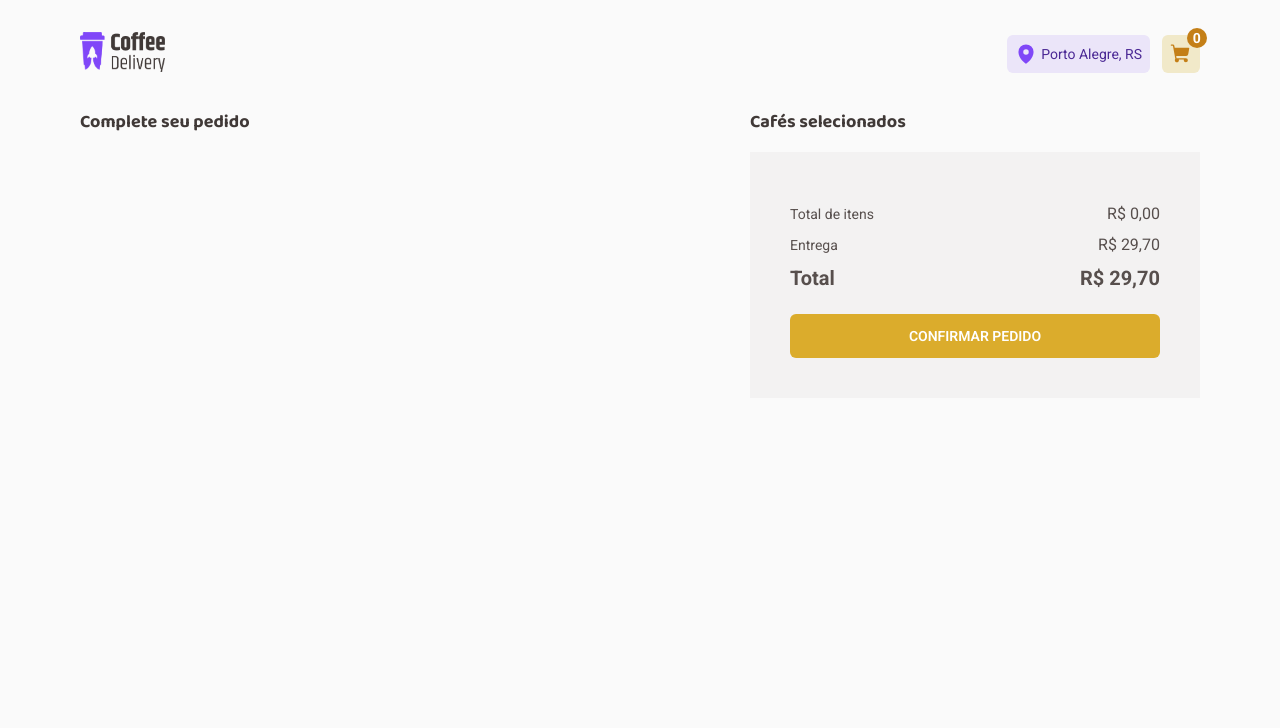
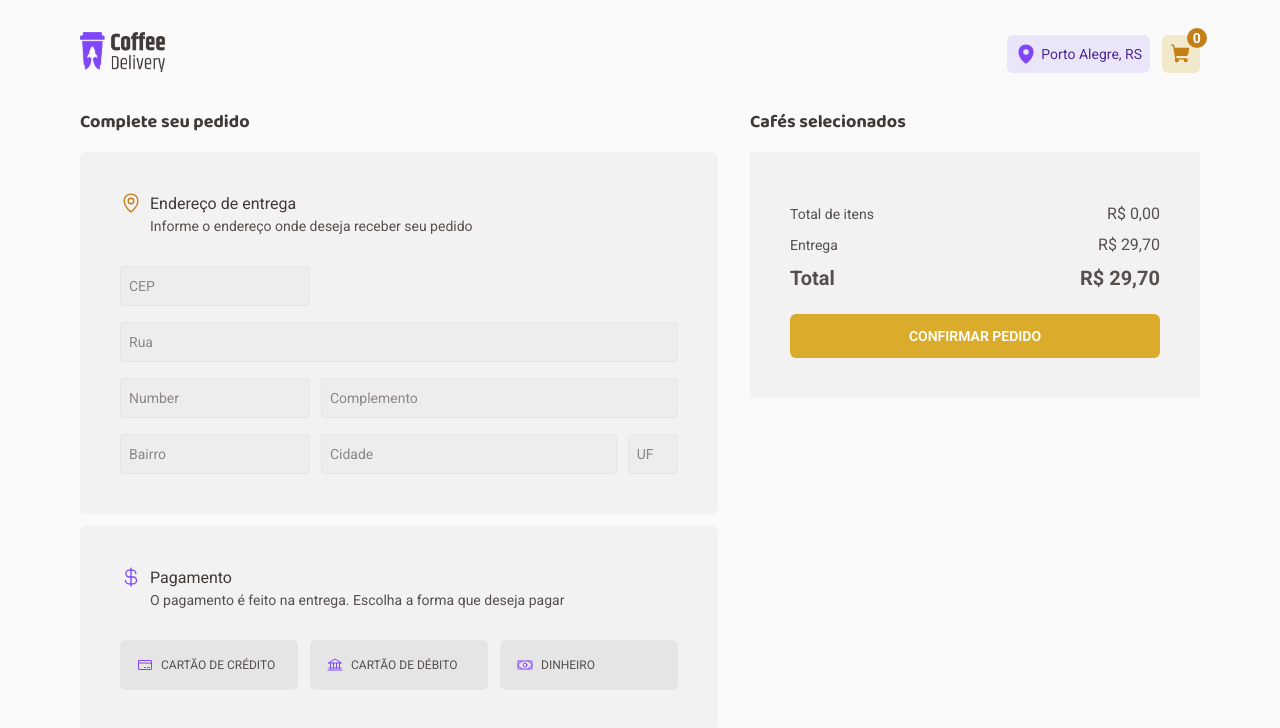
Before and after one commit to euhenriqueferreira/coffee-delivery, a React (Vite) app: page /checkout in a window 1280 px wide. Shown: the top 728 px of the page. Built offline with nearby package versions, Linux system fonts and the light colour scheme.

Commit message:
Selecting payment method

```diff
--- a/src/contexts/CoffeesContext.tsx
+++ b/src/contexts/CoffeesContext.tsx
@@ -19,8 +19,10 @@ export interface Coffee {
 interface CoffeesContextType {
     coffees: Coffee[],
     coffeesInCart: Coffee[],
+    paymentMethod: string,
+    setPaymentMethod: Dispatch<React.SetStateAction<string>>
     setCoffeesInCart: Dispatch<SetStateAction<Coffee[]>>,
-    formatPrice: (value: number) => string
+    formatPrice: (value: number) => string,
 }
 
 export const CoffeesContext = createContext({} as CoffeesContextType);
@@ -33,12 +35,22 @@ export function CoffeesContextProvider({ children }: CoffeesContextProviderProps
     const [coffees, setCoffees] = useState<Coffee[]>(CoffeeListData)
     const [coffeesInCart, setCoffeesInCart] = useState<Coffee[]>([])
 
+    const [paymentMethod, setPaymentMethod] = useState<string>('')
+
     function formatPrice(value: number): string {
         return value.toFixed(2).replace('.', ',')
     }
 
     return (
-        <CoffeesContext.Provider value={{ coffees, coffeesInCart, setCoffeesInCart, formatPrice }}>
+        <CoffeesContext.Provider
+            value={{
+                coffees,
+                coffeesInCart,
+                paymentMethod,
+                setPaymentMethod,
+                setCoffeesInCart,
+                formatPrice
+            }}>
             {children}
         </CoffeesContext.Provider>
     )
--- /dev/null
+++ b/src/pages/Checkout/components/CartWrapper/index.tsx
@@ -0,0 +1,56 @@
+import { useContext } from "react"
+import { CoffeeItem } from "../../../../components/CoffeeItem"
+import { CoffeesContext } from "../../../../contexts/CoffeesContext"
+import { CartContainer } from "./styles"
+
+export function CartWrapper() {
+    const { coffeesInCart, formatPrice } = useContext(CoffeesContext)
+
+    const sumItemsPrice = coffeesInCart.reduce((sumPrice, coffeeItem) => sumPrice + (coffeeItem.coffeePrice * coffeeItem.coffeeQuantity), 0)
+    const totalItemsPriceFormatted = formatPrice(sumItemsPrice)
+
+    const deliveryPrice = 29.70
+    const deliveryPriceFormatted = formatPrice(deliveryPrice)
+
+    const orderTotalPrice = sumItemsPrice + deliveryPrice
+    const orderTotalPriceFormatted = formatPrice(orderTotalPrice)
+
+
+    return (
+        <aside>
+            <h2>Cafés selecionados</h2>
+            <CartContainer>
+                <ul>
+                    {coffeesInCart.map((coffee) => {
+                        return (
+                            <>
+                                <CoffeeItem key={coffee.id} coffee={coffee} isItOnShoppingCart />
+                                <div className="divisor"></div>
+                            </>
+                        )
+                    })}
+                </ul>
+
+                <footer className="footer">
+                    <div>
+                        <span>Total de itens</span>
+                        <span>R$ {totalItemsPriceFormatted}</span>
+                    </div>
+                    <div>
+                        <span>Entrega</span>
+                        <span>R$ {deliveryPriceFormatted}</span>
+                    </div>
+                    <div>
+                        <span>Total</span>
+                        <span>R$ {orderTotalPriceFormatted}</span>
+                    </div>
+
+                    <button className="confirm">
+                        Confirmar pedido
+                    </button>
+                </footer>
+            </CartContainer>
+
+        </aside>
+    )
+}
--- /dev/null
+++ b/src/pages/Checkout/components/CartWrapper/styles.ts
@@ -0,0 +1,63 @@
+import styled from "styled-components";
+
+export const CartContainer = styled.div`
+    background-color: ${props => props.theme["base-card"]};
+    padding: 2.5rem;
+
+    ul{
+        .divisor{
+            margin: 1.5rem 0;
+            width: 100%;
+            height: 1px;
+            background-color: ${props => props.theme["base-button"]};
+        }
+    }
+
+    footer.footer{
+        div{
+            display: flex;
+            align-items: center;
+            justify-content: space-between;
+
+            margin-top: 0.75rem;
+
+            span{
+                color: ${props => props.theme["base-text"]};
+            }
+
+            span:first-child{
+                font-size: 0.875rem;
+            }
+
+            span:last-child{
+                font-size: 1rem;
+            }
+        }
+
+        div:last-of-type{
+            span{
+                font-size: 1.25rem;
+                font-weight: 700;
+            }
+        }
+
+        button.confirm{
+            margin-top: 1.5rem;
+
+            font-size: 0.875rem;
+            color: ${props => props.theme.white};
+            font-weight: 600;
+            text-transform: uppercase;
+
+            background-color: ${props => props.theme["yellow"]};
+
+            border: 0;
+            border-radius: 6px;
+
+            width: 100%;
+            height: 2.75rem;
+
+            cursor: pointer;
+        }
+    }
+`
--- /dev/null
+++ b/src/pages/Checkout/components/PaymentForm/index.tsx
@@ -0,0 +1,50 @@
+import { Bank, CreditCard, CurrencyDollar, Money } from "phosphor-react";
+import { useContext } from "react";
+import { CoffeesContext } from "../../../../contexts/CoffeesContext";
+import { PaymentFormContainer } from "./styles";
+
+export function PaymentForm() {
+    const { paymentMethod, setPaymentMethod } = useContext(CoffeesContext)
+
+    function handlePaymentMethodSelect(method: string) {
+        setPaymentMethod(method)
+    }
+
+    return (
+        <PaymentFormContainer>
+            <header>
+                <h3>
+                    <CurrencyDollar size={22} />
+                    Pagamento
+                </h3>
+                <p>O pagamento é feito na entrega. Escolha a forma que deseja pagar</p>
+            </header>
+
+            <footer>
+                <button
+                    className={`${paymentMethod === 'Cartão de crédito' && 'active'}`}
+                    onClick={() => handlePaymentMethodSelect('Cartão de crédito')}
+                >
+                    <CreditCard size={16} />
+                    Cartão de crédito
+                </button>
+
+                <button
+                    className={`${paymentMethod === 'Cartão de débito' && 'active'}`}
+                    onClick={() => handlePaymentMethodSelect('Cartão de débito')}
+                >
+                    <Bank size={16} />
+                    Cartão de débito
+                </button>
+
+                <button
+                    className={`${paymentMethod === 'Dinheiro' && 'active'}`}
+                    onClick={() => handlePaymentMethodSelect('Dinheiro')}
+                >
+                    <Money size={16} />
+                    Dinheiro
+                </button>
+            </footer>
+        </PaymentFormContainer>
+    )
+}
--- /dev/null
+++ b/src/pages/Checkout/components/PaymentForm/styles.ts
@@ -0,0 +1,65 @@
+import styled from "styled-components";
+
+export const PaymentFormContainer = styled.div`
+    width: 100%;
+    padding: 2.5rem;
+
+    background-color: ${props => props.theme["base-card"]};
+
+    border-radius: 6px;
+
+    margin-top: 0.75rem;
+
+    header{
+        h3{
+            svg{
+                color: ${props => props.theme["purple"]};
+            }
+        }
+    }
+
+    footer{
+        display: grid;
+        grid-template-columns: repeat(3, 1fr);
+        gap: 0.75rem;
+
+        button{
+            display: flex;
+            align-items: center;
+            gap: 0.5rem;
+
+            background-color: ${props => props.theme["base-button"]};
+
+            border: 1px solid transparent;
+            border-radius: 6px;
+
+            padding: 1rem;
+
+            font-size: 0.75rem;
+            color: ${props => props.theme["base-text"]};
+            text-transform: uppercase;
+            font-weight: 400;
+
+            cursor: pointer;
+
+            transition: background-color .2s, border .2s;
+
+            svg{
+                color: ${props => props.theme.purple};
+            }
+
+            &:hover{
+                background-color: ${props => props.theme["base-hover"]};
+            }
+
+            &:focus{
+                box-shadow: 0 0 0 2px ${props => props.theme.purple};
+            }
+
+            &.active{
+                background-color: ${props => props.theme["purple-light"]};
+                border-color: ${props => props.theme.purple};
+            }
+        }
+    }
+`
--- a/src/pages/Checkout/index.tsx
+++ b/src/pages/Checkout/index.tsx
@@ -1,60 +1,58 @@
-import { useContext } from "react";
-import { CoffeeItem } from "../../components/CoffeeItem";
-import { CoffeesContext } from "../../contexts/CoffeesContext";
-import { CartContainer, CheckoutContainer } from "./styles";
+import { MapPin } from "phosphor-react";
+import { CartWrapper } from "./components/CartWrapper";
+import { PaymentForm } from "./components/PaymentForm";
+import { AddressFormContainer, CheckoutContainer } from "./styles";
 
 export function Checkout() {
-    const { coffeesInCart, formatPrice } = useContext(CoffeesContext)
 
-    const sumItemsPrice = coffeesInCart.reduce((sumPrice, coffeeItem) => sumPrice + (coffeeItem.coffeePrice * coffeeItem.coffeeQuantity), 0)
-    const totalItemsPriceFormatted = formatPrice(sumItemsPrice)
-
-    const deliveryPrice = 29.70
-    const deliveryPriceFormatted = formatPrice(deliveryPrice)
-
-    const orderTotalPrice = sumItemsPrice + deliveryPrice
-    const orderTotalPriceFormatted = formatPrice(orderTotalPrice)
 
     return (
         <CheckoutContainer>
             <div>
                 <h2>Complete seu pedido</h2>
-            </div>
-            <aside>
-                <h2>Cafés selecionados</h2>
-                <CartContainer>
-                    <ul>
-                        {coffeesInCart.map((coffee) => {
-                            return (
-                                <>
-                                    <CoffeeItem key={coffee.id} coffee={coffee} isItOnShoppingCart />
-                                    <div className="divisor"></div>
-                                </>
-                            )
-                        })}
-                    </ul>
+                <AddressFormContainer>
+                    <header>
+                        <h3>
+                            <MapPin size={22} />
+                            Endereço de entrega
+                        </h3>
+                        <p>Informe o endereço onde deseja receber seu pedido</p>
+                    </header>
 
-                    <footer className="footer">
-                        <div>
-                            <span>Total de itens</span>
-                            <span>R$ {totalItemsPriceFormatted}</span>
-                        </div>
-                        <div>
-                            <span>Entrega</span>
-                            <span>R$ {deliveryPriceFormatted}</span>
-                        </div>
-                        <div>
-                            <span>Total</span>
-                            <span>R$ {orderTotalPriceFormatted}</span>
+                    <form action="">
+                        <div className="input-wrapper">
+                            <input type="text" name="cep" placeholder="CEP" />
                         </div>
 
-                        <button className="confirm">
-                            Confirmar pedido
-                        </button>
-                    </footer>
-                </CartContainer>
+                        <div className="input-wrapper">
+                            <input type="text" name="street" placeholder="Rua" />
+                        </div>
 
-            </aside>
+                        <div className="input-wrapper">
+                            <input type="text" name="house-number" placeholder="Number" />
+                        </div>
+
+                        <div className="input-wrapper">
+                            <input type="text" name="extra" placeholder="Complemento" />
+                        </div>
+
+                        <div className="input-wrapper">
+                            <input type="text" name="district" placeholder="Bairro" />
+                        </div>
+
+                        <div className="input-wrapper">
+                            <input type="text" name="city" placeholder="Cidade" />
+                        </div>
+
+                        <div className="input-wrapper">
+                            <input type="text" name="uf" placeholder="UF" />
+                        </div>
+                    </form>
+                </AddressFormContainer>
+
+                <PaymentForm />
+            </div>
+            <CartWrapper />
         </CheckoutContainer>
     )
 }
--- a/src/pages/Checkout/styles.ts
+++ b/src/pages/Checkout/styles.ts
@@ -3,7 +3,7 @@ import styled from "styled-components";
 export const CheckoutContainer = styled.main`
     width: 100%;
     max-width: 1120px;
-    margin: 0 auto;
+    margin: 0 auto 15rem auto;
 
     display: flex;
     align-items: flex-start;
@@ -20,74 +20,181 @@ export const CheckoutContainer = styled.main`
         margin-bottom: 1rem;
     }
 
-    div{
+    & > div{
         flex: 1;
     }
 
     aside{
         width: 450px;
     }
+
+    header{
+        margin-bottom: 2rem;
+        h3{
+            font-size: 1rem;
+            color: ${props => props.theme["base-subtitle"]};
+            font-weight: 400;
+
+            display: flex;
+            align-items: center;
+            gap: 0.5rem;
+
+            font-family: 'Roboto';
+        }
+
+        p{
+            font-size: 0.875rem;
+            color: ${props => props.theme["base-text"]};
+            font-weight: 400;
+
+            padding-left: calc(22px + 0.5rem);
+            margin-top: 0.25rem;
+        }
+    }
 `
 
-
-export const CartContainer = styled.div`
-    background-color: ${props => props.theme["base-card"]};
+export const AddressFormContainer = styled.div`
+    width: 100%;
     padding: 2.5rem;
 
-    ul{
-        .divisor{
-            margin: 1.5rem 0;
-            width: 100%;
-            height: 1px;
-            background-color: ${props => props.theme["base-button"]};
+    background-color: ${props => props.theme["base-card"]};
+
+    border-radius: 6px;
+
+    header{
+        h3{
+            svg{
+                color: ${props => props.theme["yellow-dark"]};
+            }
         }
     }
 
-    footer.footer{
-        div{
-            display: flex;
-            align-items: center;
-            justify-content: space-between;
+    form{
+        display: flex;
+        flex-wrap: wrap;
+        justify-content: space-between;
+        gap: 1rem 2%;
 
-            margin-top: 0.75rem;
+        .input-wrapper{
+            input{
+                font-size: 0.875rem;
+                font-weight: 400;
+                color: ${props => props.theme["base-text"]};
 
-            span{
-                color: ${props => props.theme["base-text"]};
+                height: 2.5rem;
+
+                border: 1px solid ${props => props.theme["base-button"]};
+                border-radius: 4px;
+
+                background-color: ${props => props.theme["base-input"]};
+
+                padding-left: 0.5rem;
             }
 
-            span:first-child{
-                font-size: 0.875rem;
-            }
-
-            span:last-child{
-                font-size: 1rem;
+            input::placeholder{
+                color: ${props => props.theme["base-label"]};
             }
         }
 
-        div:last-of-type{
-            span{
-                font-size: 1.25rem;
-                font-weight: 700;
+        .input-wrapper:nth-of-type(1), .input-wrapper:nth-of-type(2){
+            width: 100%;
+
+            input{width: 34%;}
+        }
+
+        .input-wrapper:nth-of-type(2){
+            input{
+                width: 100%;
             }
         }
 
-        button.confirm{
-            margin-top: 1.5rem;
+        .input-wrapper:nth-of-type(3), .input-wrapper:nth-of-type(5){
+            width: 34%;
 
-            font-size: 0.875rem;
-            color: ${props => props.theme.white};
-            font-weight: 600;
-            text-transform: uppercase;
+            input{width: 100%;}
+        }
 
-            background-color: ${props => props.theme["yellow"]};
+        .input-wrapper:nth-of-type(4){
+            width: 64%;
 
-            border: 0;
+            input{width: 100%;}
+        }
+
+        .input-wrapper:nth-of-type(6){
+            width: 53%;
+
+            input{width: 100%;}
+        }
+
+        .input-wrapper:nth-of-type(7){
+            width: 9%;
+
+            input{width: 100%;}
+        }
+
+    }
+`
+
+export const PaymentFormContainer = styled.div`
+    width: 100%;
+    padding: 2.5rem;
+
+    background-color: ${props => props.theme["base-card"]};
+
+    border-radius: 6px;
+
+    margin-top: 0.75rem;
+
+    header{
+        h3{
+            svg{
+                color: ${props => props.theme["purple"]};
+            }
+        }
+    }
+
+    footer{
+        display: grid;
+        grid-template-columns: repeat(3, 1fr);
+        gap: 0.75rem;
+
+        button{
+            display: flex;
+            align-items: center;
+            gap: 0.5rem;
+
+            background-color: ${props => props.theme["base-button"]};
+
+            border: 1px solid transparent;
             border-radius: 6px;
 
-            width: 100%;
-            height: 2.75rem;
+            padding: 1rem;
+
+            font-size: 0.75rem;
+            color: ${props => props.theme["base-text"]};
+            text-transform: uppercase;
+            font-weight: 400;
 
             cursor: pointer;
+
+            transition: background-color .2s, border .2s;
+
+            svg{
+                color: ${props => props.theme.purple};
+            }
+
+            &:hover{
+                background-color: ${props => props.theme["base-hover"]};
+            }
+
+            &:focus{
+                box-shadow: 0 0 0 2px ${props => props.theme.purple};
+            }
+
+            &.active{
+                background-color: ${props => props.theme["purple-light"]};
+                border-color: ${props => props.theme.purple};
+            }
         }
     }
 `
```
